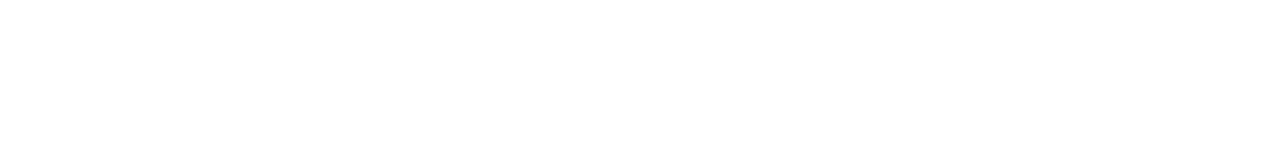
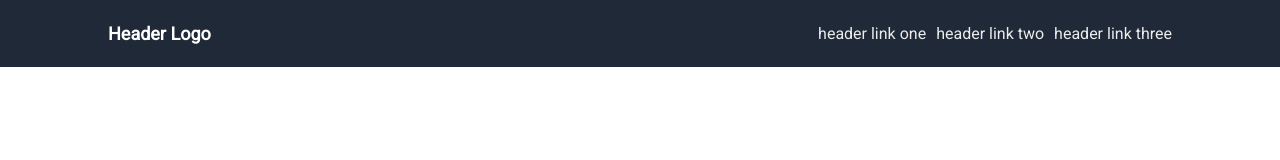
Before and after one commit to gitshtef/landing_page, a plain HTML site: page index.html in a window 1280 px wide. Drawn offline with Linux system fonts and the light colour scheme.

Commit message:
Add header section to index.html and style for header in style.css

```diff
--- a/index.html
+++ b/index.html
@@ -5,8 +5,16 @@
     <meta http-equiv="X-UA-Compatible" content="IE=edge">
     <meta name="viewport" content="width=device-width, initial-scale=1.0">
     <title>Landing Page</title>
+    <link rel="stylesheet" href="./style.css">
 </head>
 <body>
-
+    <div class="header">
+        <div class="logo">Header Logo</div>
+        <ul>
+            <li><a href="#">header link one</a></li>
+            <li><a href="#">header link two</a></li>
+            <li><a href="#">header link three</a></li>
+        </ul>
+    </div>
 </body>
 </html>
--- a/style.css
+++ b/style.css
@@ -0,0 +1,33 @@
+@import url('https://fonts.googleapis.com/css2?family=Roboto&display=swap');
+
+body {
+    font-family: 'Roboto';
+    color: white;
+    margin: 0;
+}
+
+.header {
+    display: flex;
+    justify-content: space-between;
+    background-color: #1f2937;
+    align-items: center;
+    padding: 8px;
+}
+
+ul {
+    display: flex;
+    gap: 10px;
+    list-style: none;
+    margin-right: 100px;
+}
+
+a {
+    text-decoration: none;
+    color: rgb(236, 236, 236);
+}
+
+.logo {
+    font-size:large;
+    font-weight: bold;
+    margin-left: 100px;
+}
```
